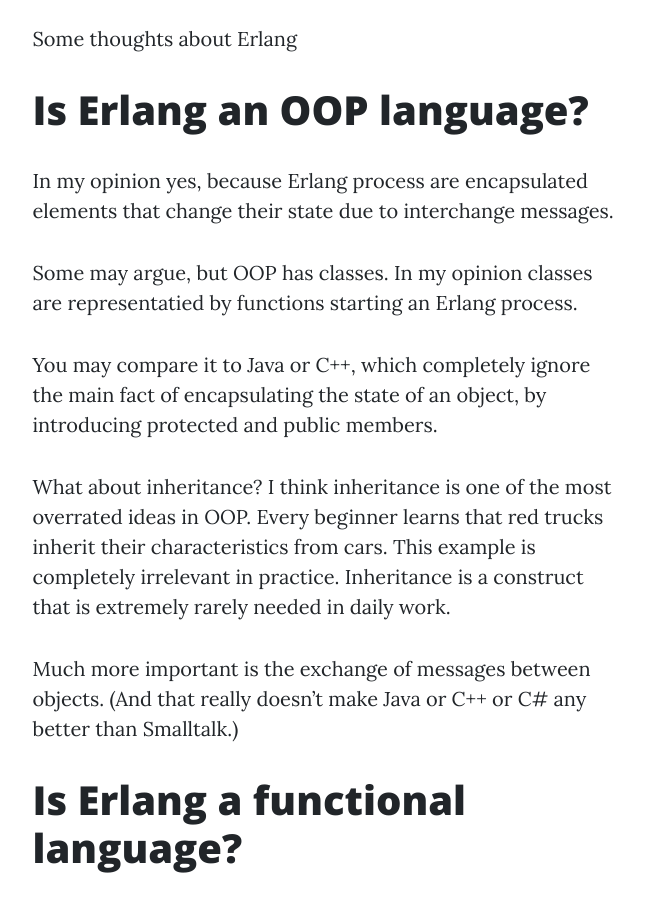
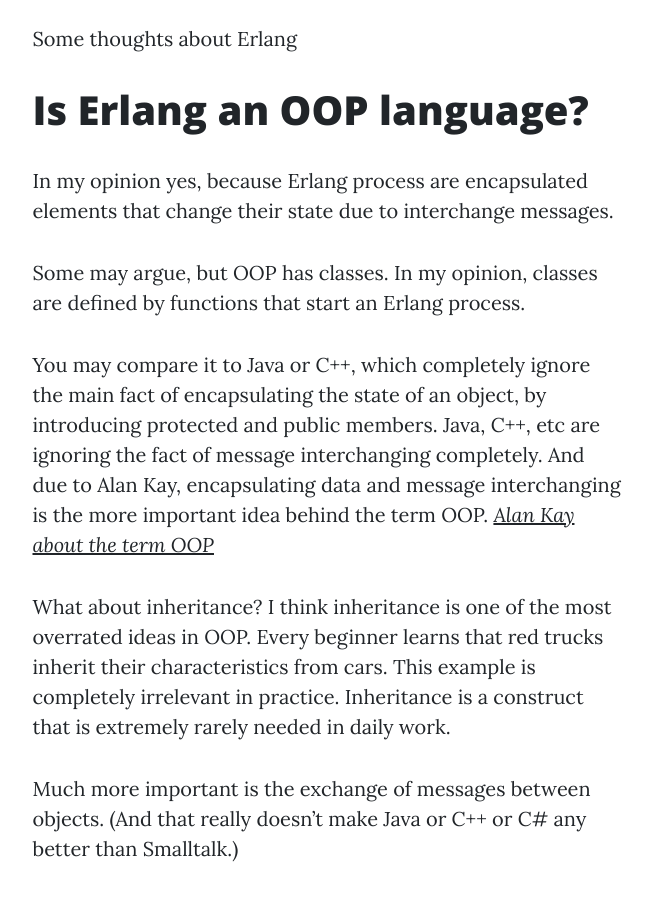
Before and after one commit to ratopi/ratopi.github.io, a Jekyll site: the page built from _posts/2024-03-22-erlang-oop.md, in a window 1280 px wide and 900 px high, scrolled down 722 px. Shown: the whole window, without its empty margins (313-965 px from the left). Built offline with Jekyll 4.4.1, drawn with Linux system fonts in a browser that asks for light colours.

Commit message:
some clearifications citing alan kay

```diff
--- a/_posts/2024-03-22-erlang-oop.md
+++ b/_posts/2024-03-22-erlang-oop.md
@@ -15,10 +15,14 @@ In my opinion yes, because Erlang process are encapsulated elements that change
 state due to interchange messages.
 
 Some may argue, but OOP has classes.
-In my opinion classes are representatied by functions starting an Erlang process.
+In my opinion, classes are defined by functions that start an Erlang process.
 
 You may compare it to Java or C++, which completely ignore the main fact of encapsulating the
 state of an object, by introducing protected and public members.
+Java, C++, etc are ignoring the fact of message interchanging completely.
+And due to Alan Kay, encapsulating data and message interchanging is the more important idea
+behind the term OOP.
+_[Alan Kay about the term OOP](https://userpage.fu-berlin.de/~ram/pub/pub_jf47ht81Ht/doc_kay_oop_en)_
 
 What about inheritance?
 I think inheritance is one of the most overrated ideas in OOP.
```
